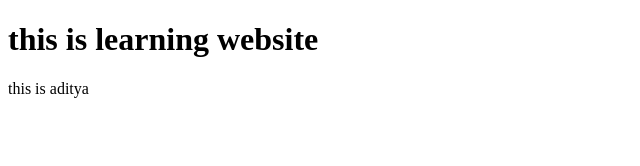
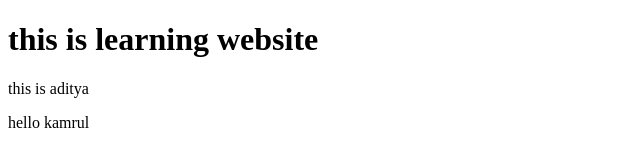
Before and after one commit to kamrul17/CollabWithFriends, a plain HTML site: page index.html in a window 1280 px wide. Shown: the whole page, without its empty margins (0-640 px from the left). Drawn offline with Linux system fonts and the light colour scheme.

Commit message:
greeting kamrul

```diff
--- a/index.html
+++ b/index.html
@@ -9,5 +9,6 @@
     <h1>this is learning website</h1>
     <p>this is aditya
     </p>
+    <p>hello kamrul</p>
   </body>
 </html>
```
